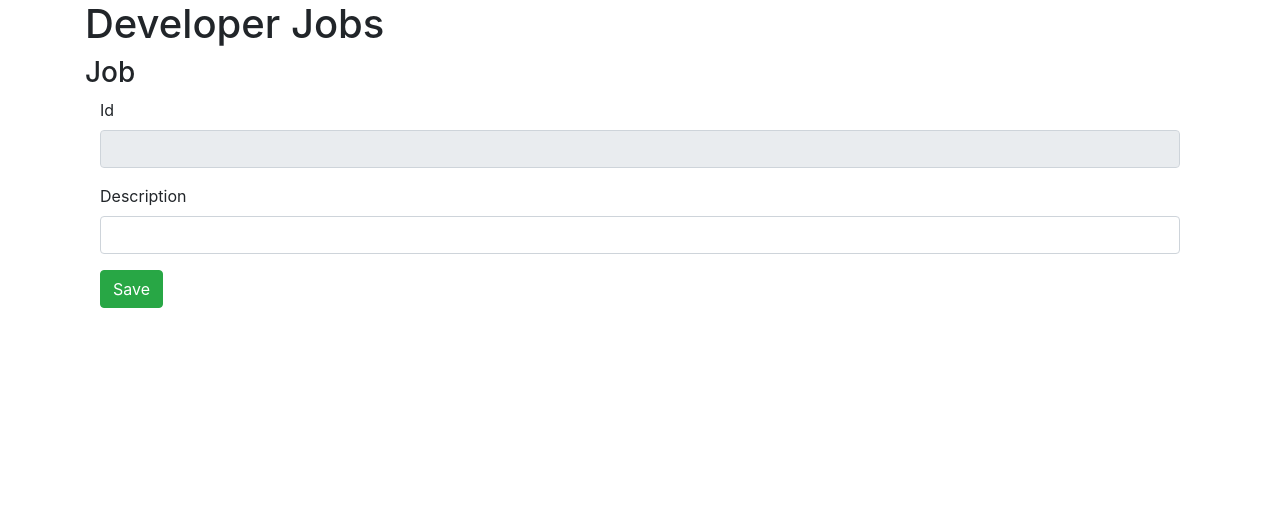
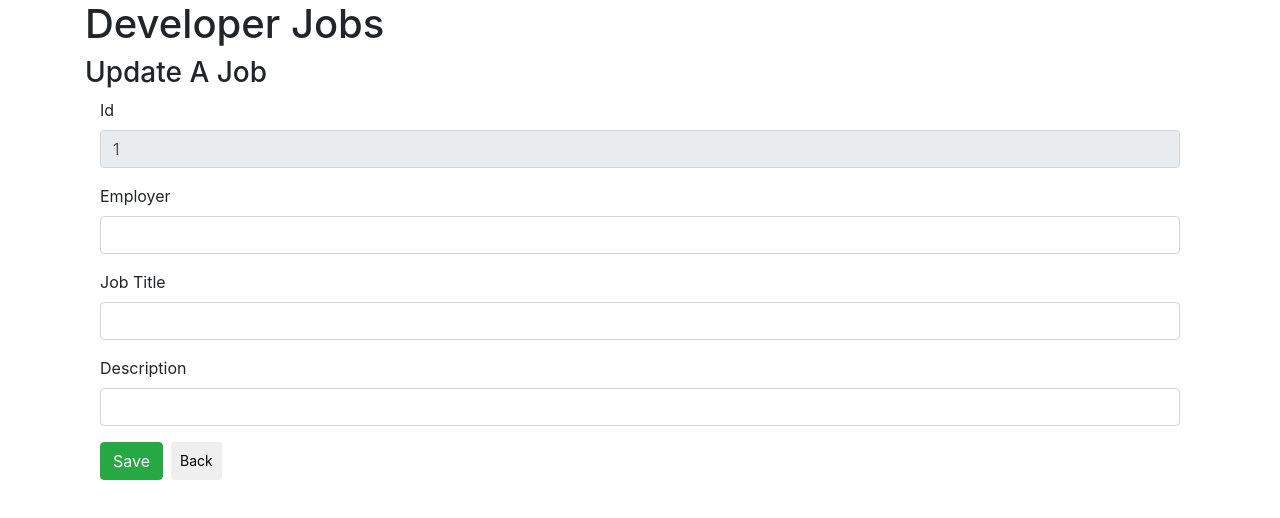
Before and after one commit to NeilK-94/Applied-Project-4th-Year, a React (Create React App) app in the folder front-end-portal/: page /jobs/1 in a window 1280 px wide. Shown: the top 518 px of the page. Built offline with nearby package versions, Linux system fonts and the light colour scheme; no server answers.

Commit message:
Minor changes

```diff
--- a/front-end-portal/src/component/JobComponent.jsx
+++ b/front-end-portal/src/component/JobComponent.jsx
@@ -8,56 +8,66 @@ class JobComponent extends Component {
 
       this.state = {
         id: this.props.match.params.id,
-          description: ''
+        employer: this.props.match.employer,
+        description: ''
       }
       this.onSubmit = this.onSubmit.bind(this)
       this.validate = this.validate.bind(this)
   }
   componentDidMount() {
-      console.log(this.state.id)
-      if (this.state.id == -1) {
+
+      if (this.state.id === -1) {
           return
       }
       JobDataService.retrieveJob(this.state.employer, this.state.id)
       .then(response => this.setState({
-          description: response.data.description
+          description: response.data.description,
+          employer: response.data.employer,
+          jobTitle: response.data.jobTitle
           }))
   }
 
+  //    Error handling for form
   validate(values) {
     let errors = {}
     if (!values.description) {
         errors.description = 'Enter a description'
     } else if (values.description.length < 5) {
-        errors.description = 'Enter atleast 5 characters in description'
+        errors.description = 'Description must be at least 5 characters long'
     }
     return errors
   }
 
   onSubmit(values) {
     let employer = this.state.employer
+    let id = this.state.id
+    let jobTitle = this.state.jobTitle
     let job = {
         id: this.state.id,
+        employer: this.state.employer,
+        jobTitle: this.state.jobTitle,
         description: values.description
     }
+    //  For create, if getting promise error check params in data service.
+
     if (this.state.id === -1) {
-        JobDataService.createJob(employer, job)
+        JobDataService.createJob(jobTitle, employer, id, job)
             .then(() => this.props.history.push('/jobs'))
     } else {
-        JobDataService.updateJob(employer, this.state.id, job)
+        JobDataService.updateJob(jobTitle, employer, id, job)
             .then(() => this.props.history.push('/jobs'))
     }
     console.log(values);
   }
 
   render() {
-    let { description, id } = this.state
+    let { description, id, employer, jobTitle } = this.state
     return (
         <div>
-            <h3>Job</h3>
+            <h3>Update A Job</h3>
             <div className="container">
                 <Formik
-                    initialValues={{}}
+                    initialValues={{id: id, description: description, employer: employer, jobTitle: jobTitle}}
                     onSubmit={this.onSubmit}
                     validateOnChange={false}
                     validateOnBlur={false}
@@ -74,10 +84,25 @@ class JobComponent extends Component {
                                     <Field className="form-control" type="text" name="id" disabled />
                                 </fieldset>
                                 <fieldset className="form-group">
+                                    <label>Employer</label>
+                                    <Field className="form-control" type="text" name="employer" />
+                                </fieldset>
+                                <fieldset className="form-group">
+                                    <label>Job Title</label>
+                                    <Field className="form-control" type="text" name="jobTitle" />
+                                </fieldset>
+                                <fieldset className="form-group">
                                     <label>Description</label>
                                     <Field className="form-control" type="text" name="description" />
                                 </fieldset>
-                                <button className="btn btn-success" type="submit">Save</button>
+                                <div class="btn-toolbar" role="toolbar" aria-label="Toolbar with button groups">
+                                    <div class="btn-group mr-2" role="group" aria-label="First group">
+                                        <button className="btn btn-success" type="submit">Save</button>
+                                    </div>
+                                    <div class="btn-group mr-2" role="group" aria-label="Second group">
+                                        <button className="btn btn-sm" type="back">Back</button>
+                                    </div>
+                                </div>
                             </Form>
                         )
                     }
--- a/front-end-portal/src/component/ListjobsComponent.jsx
+++ b/front-end-portal/src/component/ListjobsComponent.jsx
@@ -83,7 +83,7 @@ class ListJobsComponent extends Component {
                                             <td><button className="btn btn-success" onClick={() => this.updateJobClicked(job.id)}>Update</button></td>
                                             <td><button className="btn btn-warning" onClick={() => this.deleteJobClicked(job.id)}>Delete</button></td>
                                         </tr>
-                                )   //  will need to change job.employer to job.id
+                                )
                             }
                         </tbody>
                     </table>
--- a/front-end-portal/src/service/JobDataService.js
+++ b/front-end-portal/src/service/JobDataService.js
@@ -8,16 +8,16 @@ class JobDataService {
     retrieveAllJobs() {
         return axios.get(`${GET_ALL_JOBS_URL}`);   //  Call the /jobs endpoint to retrieve all jobs
     }
-    retrieveJob(name, id) {
+    retrieveJob(employer, id) {
         return axios.get(`${GET_ALL_JOBS_URL}${id}`);
     }
     deleteJob(id) {
         return axios.delete(`${GET_ALL_JOBS_URL}${id}`);
     }
-    updateJob(name, id, job) {
+    updateJob(jobTitle, employer, id, job) {
         return axios.put(`${GET_ALL_JOBS_URL}${id}`, job);
     }
-    createJob(name, job) {
+    createJob(jobTitle, employer, id, job) {
         return axios.post(`${GET_ALL_JOBS_URL}`, job);
     }
 }
```
Also changed, not shown: 2 other files (tests, documents, lock files or other folders).
